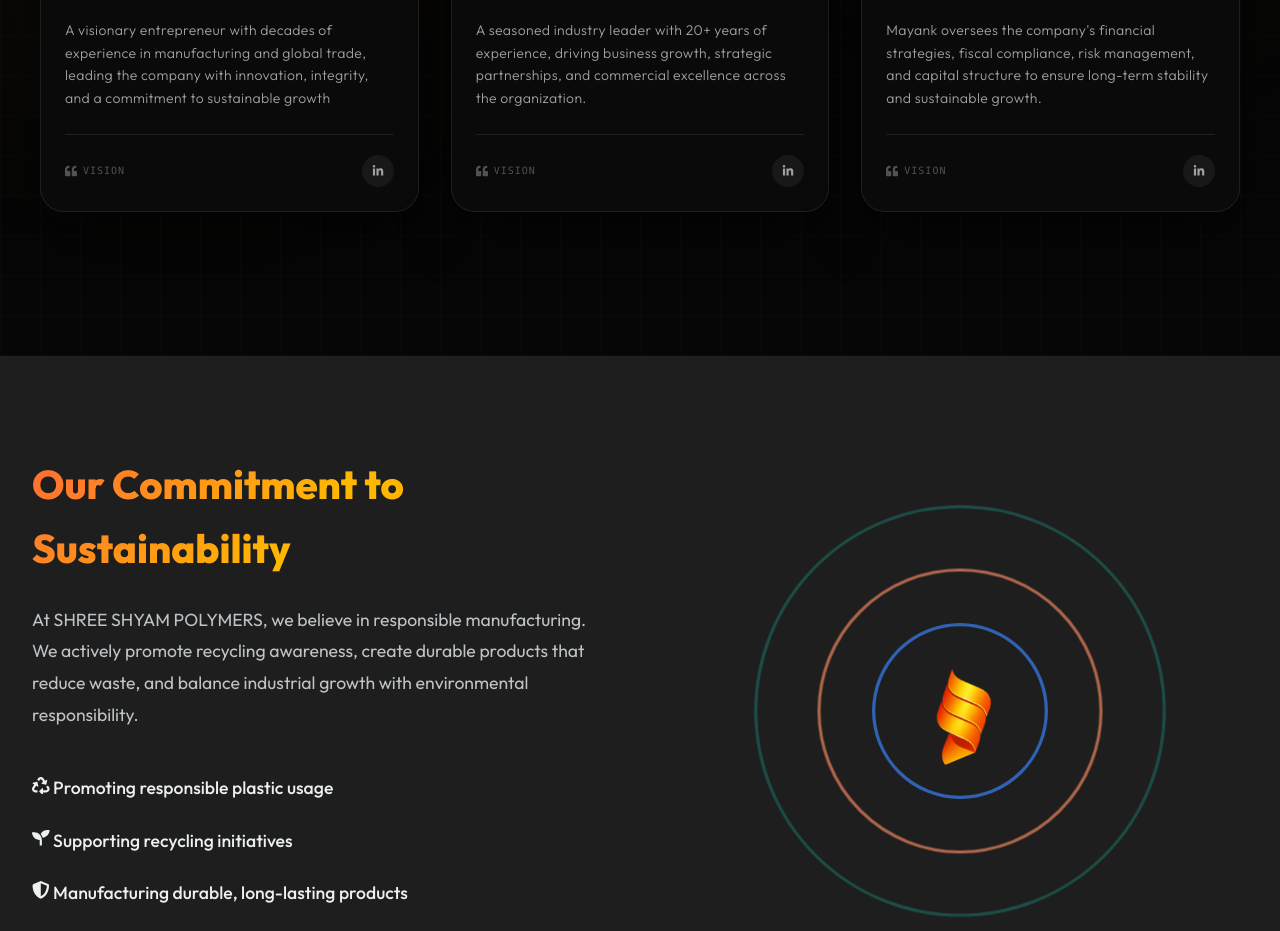
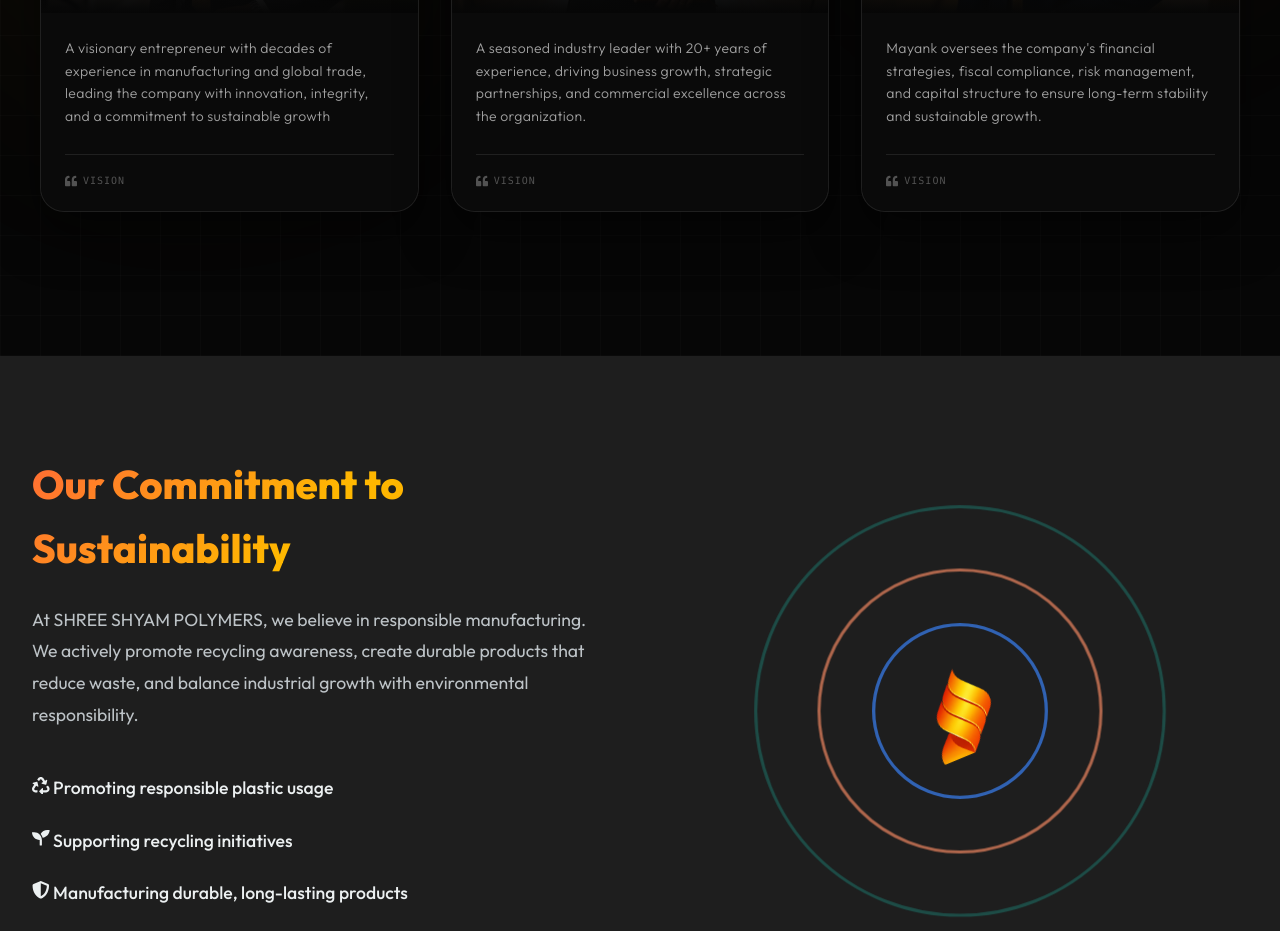
Before and after one commit to Shubham916-ui/PROJECTNP, a React (Vite) app in the folder react-app/: page / in a window 1280 px wide. Shown: the part 3120-4051 px from the top of the page. Built offline with nearby package versions, Linux system fonts and the light colour scheme.

Commit message:
cards improvement

```diff
--- a/react-app/src/components/LeadershipTeam.jsx
+++ b/react-app/src/components/LeadershipTeam.jsx
@@ -2,7 +2,7 @@ import React, { useRef, useState } from 'react';
 import { Swiper, SwiperSlide } from 'swiper/react';
 import { Autoplay, Navigation, Pagination } from 'swiper/modules';
 import { motion, useInView } from 'framer-motion';
-import { FaLinkedinIn, FaQuoteLeft } from 'react-icons/fa';
+import { FaQuoteLeft } from 'react-icons/fa';
 import { FiArrowLeft, FiArrowRight } from 'react-icons/fi';
 
 // Import Swiper styles
@@ -208,25 +208,13 @@ const LeadershipTeam = () => {
                                         </div>
 
                                         {/* Custom Quote on hover/details */}
-                                        <div className="mt-6 pt-5 border-t border-neutral-800/80 flex items-center justify-between">
+                                        <div className="mt-6 pt-5 border-t border-neutral-800/80 flex items-center justify-start">
                                             <div className="flex items-center gap-1.5 text-neutral-600 group-hover:text-amber-500/50 transition-colors duration-300">
                                                 <FaQuoteLeft className="text-xs" />
                                                 <span className="text-[10px] uppercase font-mono tracking-widest leading-none">
                                                     Vision
                                                 </span>
                                             </div>
-
-                                            {/* LinkedIn Placeholder or Elegant Details */}
-                                            <a
-                                                href="#contact"
-                                                className="w-8 h-8 rounded-full bg-neutral-800/50 hover:bg-amber-500 hover:text-neutral-950 flex items-center justify-center text-neutral-400 hover:scale-105 transition-all duration-300"
-                                                title={`Connect with ${leader.name}`}
-                                                onClick={(e) => {
-                                                    e.stopPropagation();
-                                                }}
-                                            >
-                                                <FaLinkedinIn className="text-xs" />
-                                            </a>
                                         </div>
                                     </div>
                                 </div>
@@ -240,11 +228,10 @@ const LeadershipTeam = () => {
                     {leaders.map((_, idx) => (
                         <span
                             key={idx}
-                            className={`h-1 rounded-full transition-all duration-300 ${
-                                activeIndex === idx
+                            className={`h-1 rounded-full transition-all duration-300 ${activeIndex === idx
                                     ? 'w-8 bg-amber-500'
                                     : 'w-2 bg-neutral-800'
-                            }`}
+                                }`}
                         />
                     ))}
                 </div>
```
